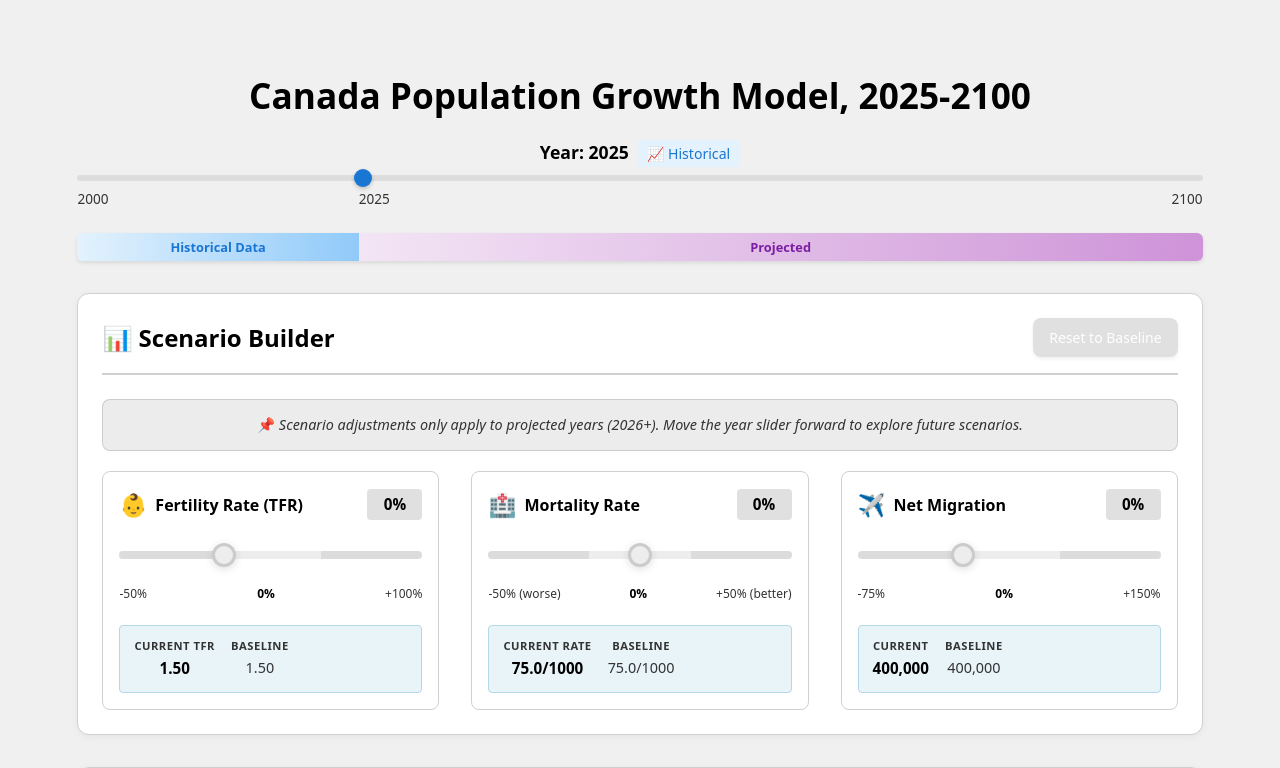
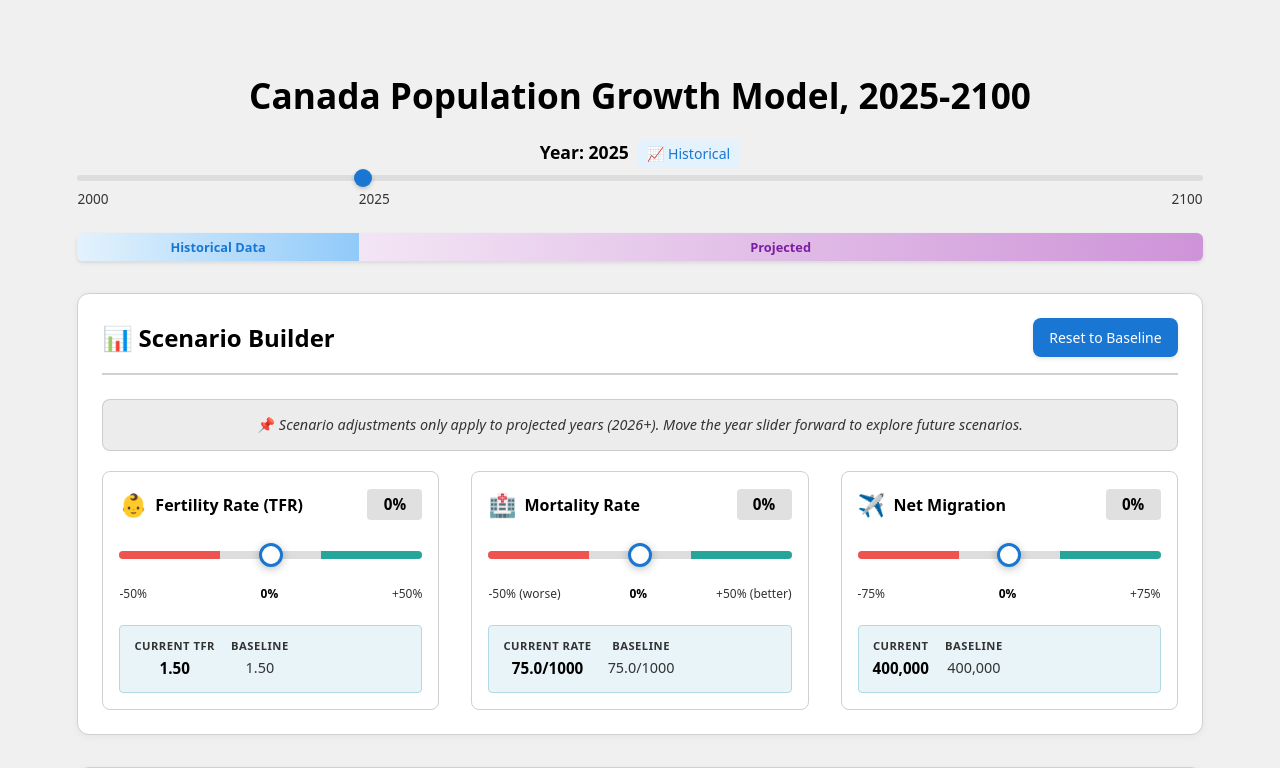
Before and after one commit to thewondrfulwizrd/WA1, a React (Vite) app: page / in a window 1280 px wide. Shown: the top 768 px of the page. Built offline with nearby package versions, Linux system fonts and the light colour scheme.

Commit message:
Fix slider centering at 0% and remove disabled state

```diff
--- a/src/components/ScenarioControls.jsx
+++ b/src/components/ScenarioControls.jsx
@@ -15,7 +15,7 @@ export function ScenarioControls({ scenarios, onScenarioChange, onReset, isHisto
     <div className="scenario-controls">
       <div className="scenario-header">
         <h3>📊 Scenario Builder</h3>
-        <button className="reset-button" onClick={onReset} disabled={isHistorical}>
+        <button className="reset-button" onClick={onReset}>
           Reset to Baseline
         </button>
       </div>
@@ -42,18 +42,17 @@ export function ScenarioControls({ scenarios, onScenarioChange, onReset, isHisto
           <input
             type="range"
             min="-50"
-            max="100"
+            max="50"
             value={scenarios.fertility}
             step="5"
             onChange={(e) => onScenarioChange('fertility', parseInt(e.target.value))}
             className="slider"
-            disabled={isHistorical}
           />
 
           <div className="scenario-markers">
             <span>-50%</span>
             <span className="baseline-marker">0%</span>
-            <span>+100%</span>
+            <span>+50%</span>
           </div>
 
           <div className="baseline-display">
@@ -88,7 +87,6 @@ export function ScenarioControls({ scenarios, onScenarioChange, onReset, isHisto
             step="5"
             onChange={(e) => onScenarioChange('mortality', parseInt(e.target.value))}
             className="slider"
-            disabled={isHistorical}
           />
 
           <div className="scenario-markers">
@@ -124,18 +122,17 @@ export function ScenarioControls({ scenarios, onScenarioChange, onReset, isHisto
           <input
             type="range"
             min="-75"
-            max="150"
+            max="75"
             value={scenarios.migration}
             step="5"
             onChange={(e) => onScenarioChange('migration', parseInt(e.target.value))}
             className="slider"
-            disabled={isHistorical}
           />
 
           <div className="scenario-markers">
             <span>-75%</span>
             <span className="baseline-marker">0%</span>
-            <span>+150%</span>
+            <span>+75%</span>
           </div>
 
           <div className="baseline-display">
```
